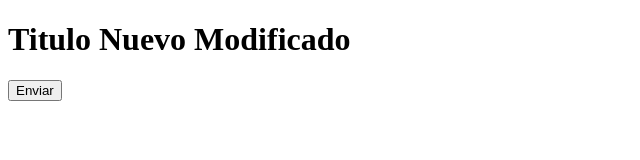
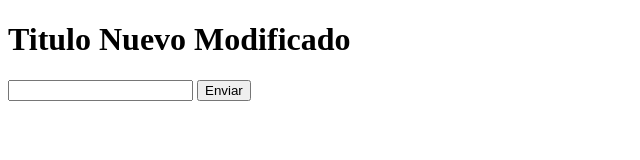
Before and after one commit to AleCast1295/hello-world-git, a plain HTML site: page index.html in a window 1280 px wide. Shown: the whole page, without its empty margins (0-640 px from the left). Drawn offline with Linux system fonts and the light colour scheme.

Commit message:
Se modificó index

```diff
--- a/index.html
+++ b/index.html
@@ -11,6 +11,7 @@
     <h1>Titulo Nuevo Modificado</h1>
 
     <form action="#" method="get">
+        <input type="text" name="firstName" id="name">
         <input type="button" value="Enviar">
     </form>
 </body>
```
